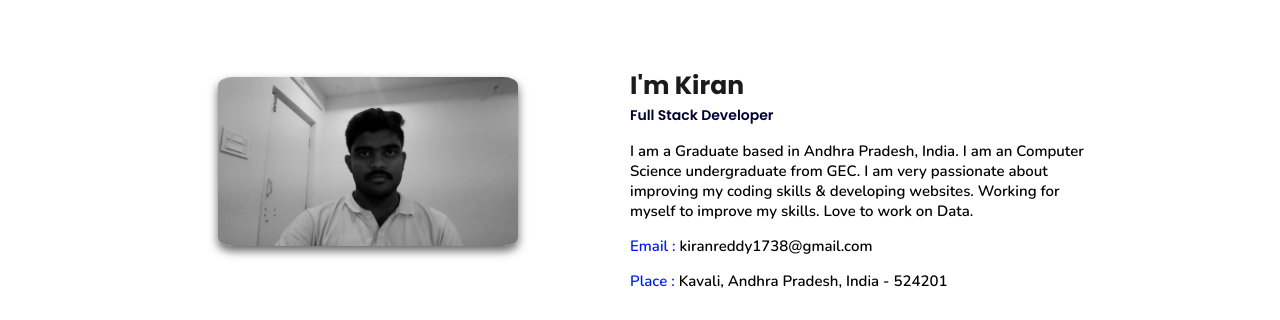
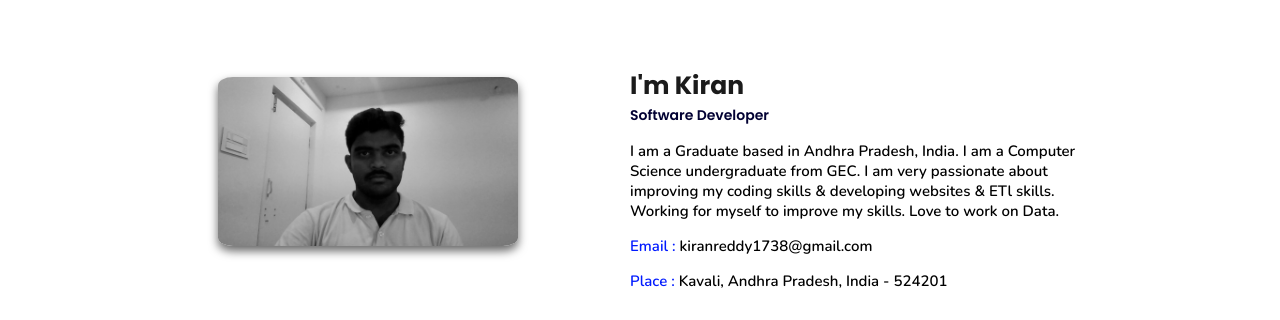
Before and after one commit to Devikiran1738/Portfolio, a plain HTML site: page index.html in a window 1280 px wide. Both pictures are taken after a click on the link "About Me". Shown: the part 876-1196 px from the top of the page. Drawn offline with nearby package versions, Linux system fonts and the light colour scheme; animation ran at ten frames a second.

Commit message:
Update index.html

```diff
--- a/index.html
+++ b/index.html
@@ -77,11 +77,11 @@
     </div>
     <div class="content">
         <h3>I'm Kiran</h3>
-        <span class="tag">Full Stack Developer</span>
+        <span class="tag">Software Developer</span>
 
         <p>I am a Graduate based in Andhra Pradesh, India.
-          I am an Computer Science undergraduate from GEC.
-          I am very passionate about improving my coding skills & developing websites.
+          I am a Computer Science undergraduate from GEC.
+          I am very passionate about improving my coding skills & developing websites & ETl skills.
           Working for myself to improve my skills.
           Love to work on Data. </p>
 
```
